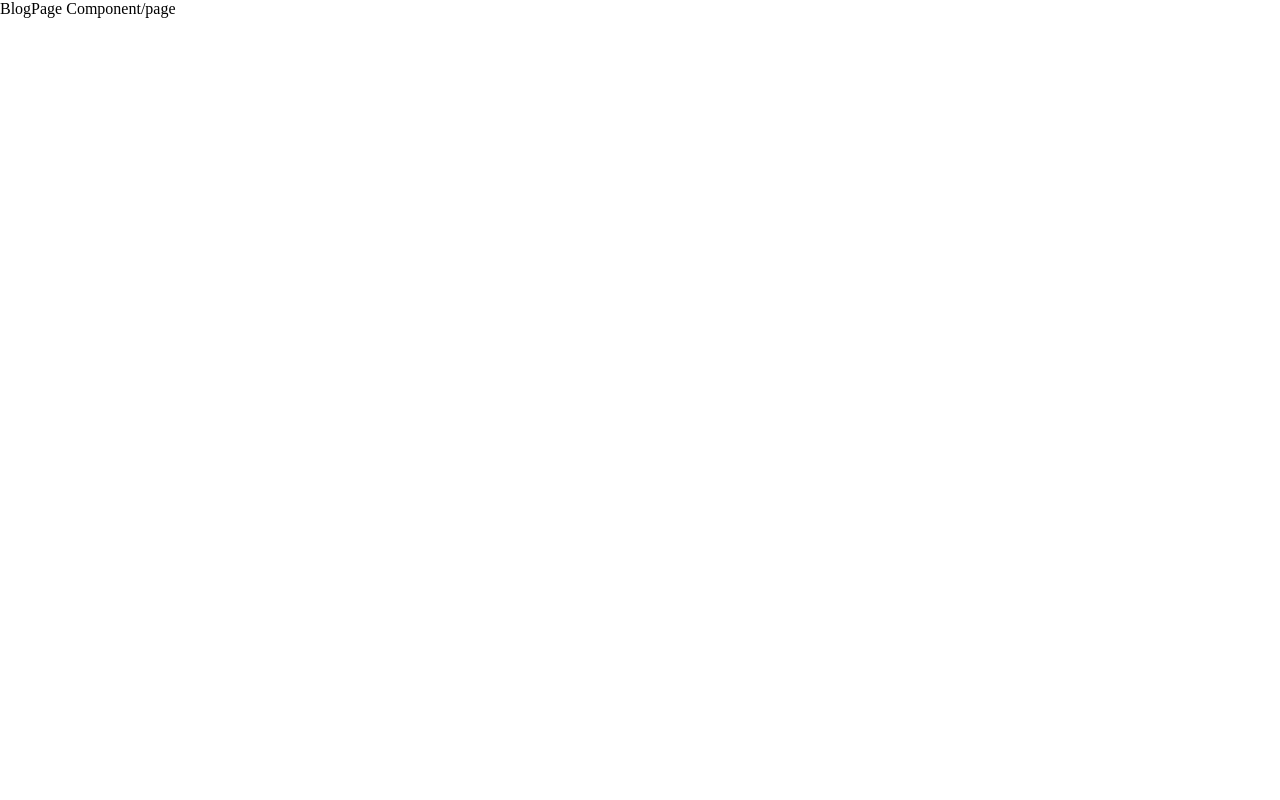
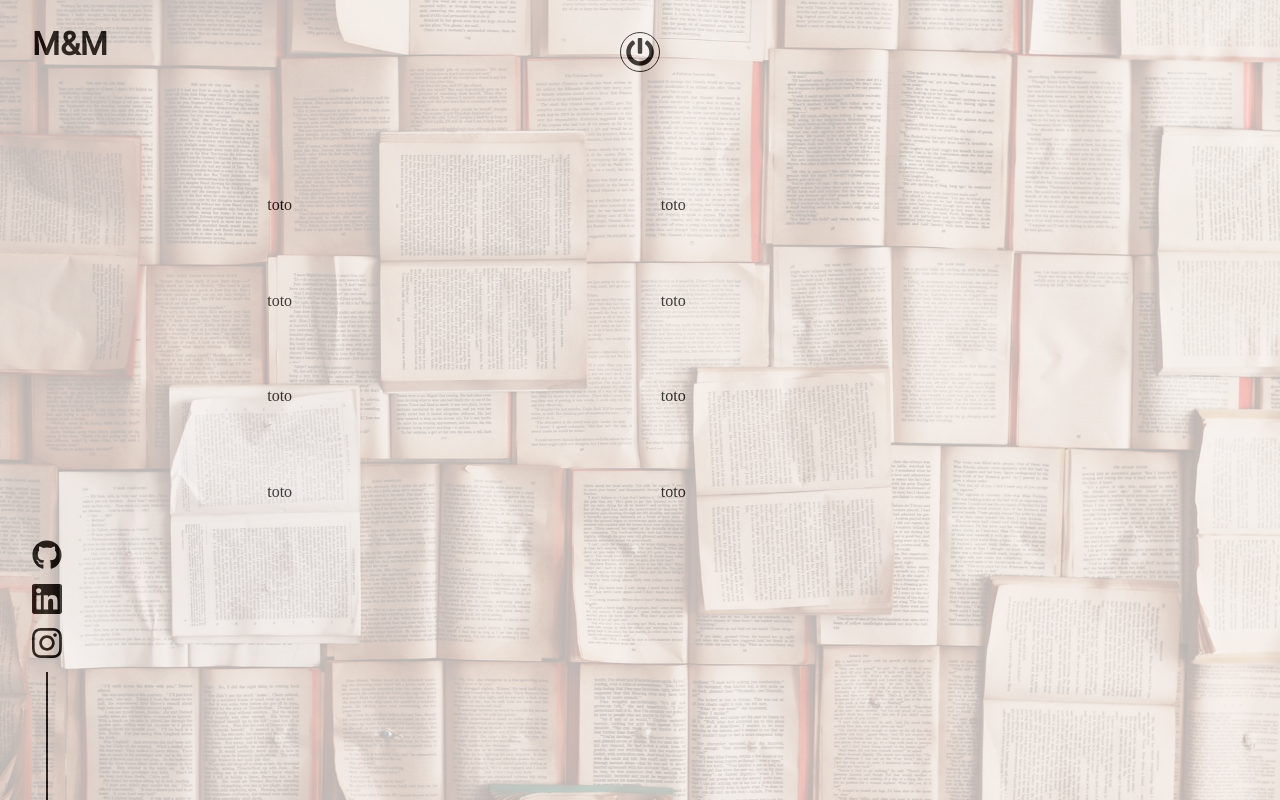
Before and after one commit to MaximeMonnier/2nd-portfolio, a React (Create React App) app: page /blog in a window 1280 px wide. Built offline with nearby package versions, Linux system fonts and the light colour scheme.

Commit message:
mainpage ok

```diff
--- /dev/null
+++ b/src/components/Article.js
@@ -0,0 +1,14 @@
+import React from "react";
+import { NavLink } from "react-router-dom";
+
+const Blog = () => {
+  return (
+    <div>
+      <NavLink className="article-container">
+        <p>toto</p>
+      </NavLink>
+    </div>
+  );
+};
+
+export default Blog;
--- a/src/pages/BlogPage.js
+++ b/src/pages/BlogPage.js
@@ -1,9 +1,26 @@
 import React from "react";
+import LogoComponent from "../components/LogoComponent";
+import PowerButton from "../components/PowerButton";
+import SocialCons from "../components/SocialCons";
+import Article from "../components/Article";
+import { Blogs } from "../data/BlogData";
 
 const BlogPage = () => {
+  console.log(Blogs);
   return (
-    <div>
-      <div>BlogPage Component/page</div>
+    <div className="container-blog-main">
+      <div className="container-blog-sec">
+        <LogoComponent />
+        <PowerButton />
+        <SocialCons />
+        <div className="center-blog">
+          <div className="grid-blog">
+            {Blogs.map((article) => {
+              return <Article key={article.id} article={article} />;
+            })}
+          </div>
+        </div>
+      </div>
     </div>
   );
 };
--- /dev/null
+++ b/src/style/components/_article.scss
@@ -0,0 +1,6 @@
+.article-container{
+    width: calc(10rem + 15vw);
+    text-decoration: none;
+    height: 20rem;
+    padding: 1rem;
+}
--- a/src/style/index.scss
+++ b/src/style/index.scss
@@ -13,3 +13,4 @@
 @import "./components/logocomponent";
 @import "./components/socialcons";
 @import "./components/intro";
+@import "./components/article";
--- a/src/style/pages/_blog.scss
+++ b/src/style/pages/_blog.scss
@@ -0,0 +1,31 @@
+.container-blog-main{
+    background-image: url(../../assets/Images/patrick-tomasso-Oaqk7qqNh_c-unsplash.jpg);
+    background-size: cover;
+    background-repeat: no-repeat;
+    background-attachment: fixed;
+    width: 100vw;
+
+    .container-blog-sec{
+        background-color: $color-1;
+        opacity: 0.7;
+        height: 100vh;
+        width: 100%;
+        position: relative;
+        padding-bottom: 5rem;
+
+        .center-blog{
+            display: flex;
+            justify-content: center;
+            align-items: center;
+            padding-top: 10rem;
+        }
+
+        .grid-blog{
+            display: grid;
+            grid-template-columns: repeat(2, minmax(calc(10rem + 15vw), 1fr));
+            grid-gap: calc(1rem + 2vw);
+        }
+    }
+
+
+}
```
